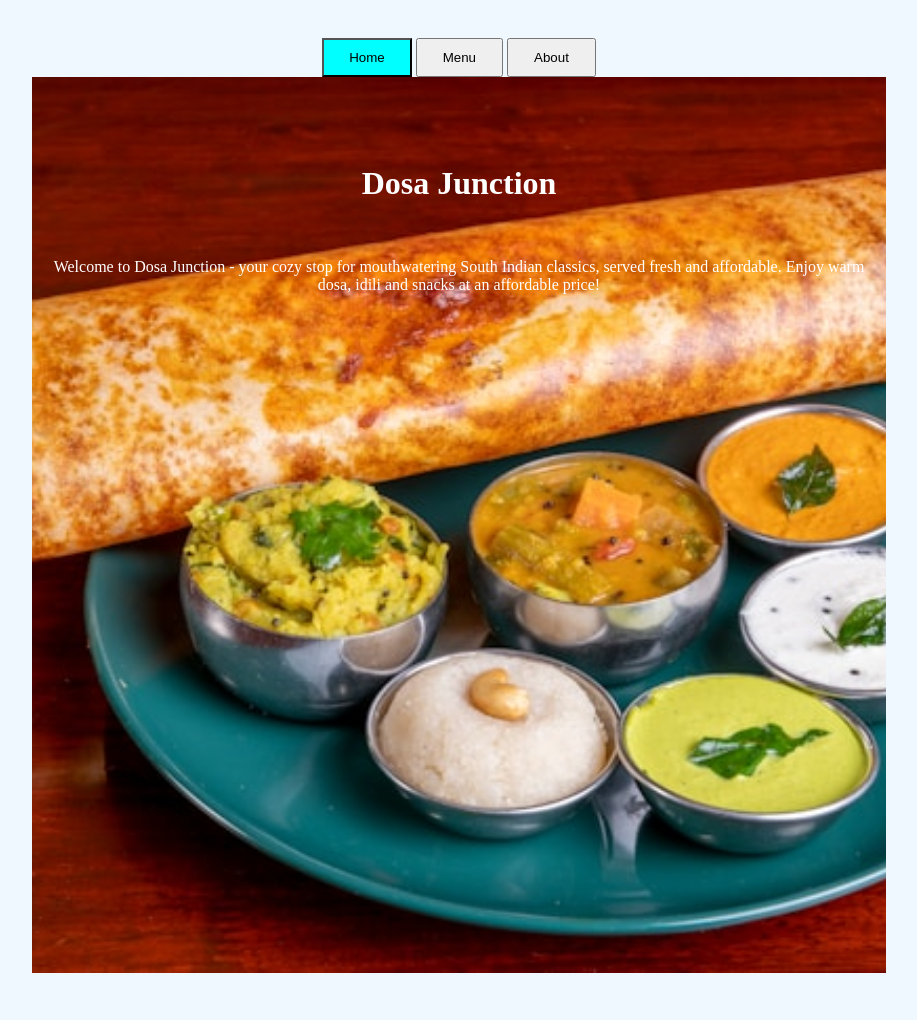
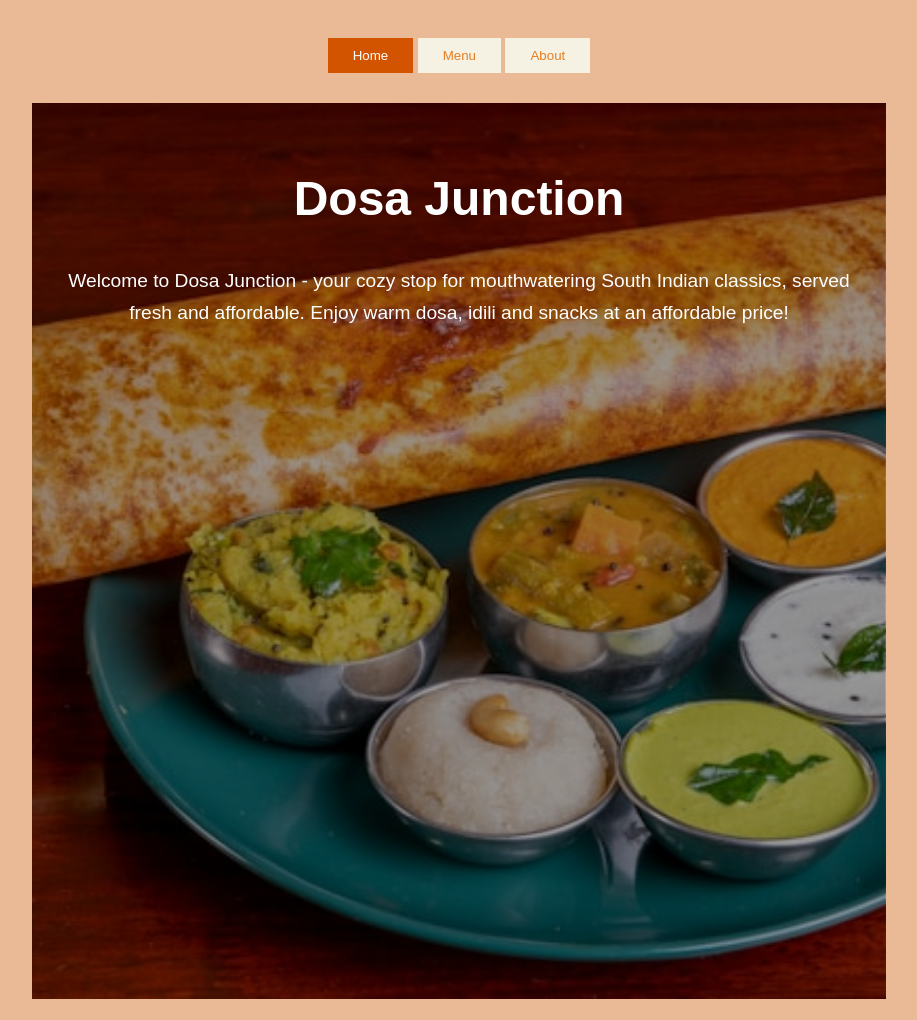
Before and after one commit to R4hul36/odin-restaurant-page, a website built with webpack: page src/template.html in a window 1280 px wide. Shown: the whole page, without its empty margins (181-1098 px from the left). Before the commit the page ends 981 px from the top, so only its background shows below. Built offline with nearby package versions, Linux system fonts and the light colour scheme.

Commit message:
added styling to the home section

```diff
--- a/src/styles.css
+++ b/src/styles.css
@@ -1,5 +1,6 @@
 body {
-  background-color: aliceblue;
+  background-color: #eab996;;
+  font-family: sans-serif;
 }
 
 header {
@@ -9,34 +10,51 @@ header {
 }
 /* navbar */
 nav {
-  margin-top: 30px;
+  margin: 30px 20px;
+
 }
 
 nav > button {
   padding: 10px 25px;
+  border: none;
+  background-color:#f5f1e3;
+  color: #e67e22;
 }
 
 .active-btn {
-  background-color: aqua;
+  background-color: #d35400;
+  color: white;
+  /* background-color: aqua; */
 }
 
 h1 {
   text-align: center;
-  margin: 40px 0px;
+  margin: 20px 0px;
 }
 
 /* Home page */
 
 .home-section {
-  background: url('./images/dosa01.jpg') center/cover no-repeat;
-  color: white;
+  background: center/cover no-repeat;
+  background-image: linear-gradient(rgba(0,0,0,0.4), rgba(0,0,0,0.4)), url('./images/dosa01.jpg');
+  color: rgb(255, 255, 255);
   display: flex;
   flex-direction: column;
   align-items: center;
   text-align: center;
   padding: 3rem 1rem;
   height: 100vh;
+
 }
+
+.home-section h1 {
+    font-size: 3rem;
+}
+.home-section p {
+    font-size: 1.2rem;
+    line-height: 2rem;
+}
+
 
 /* menu page  */
 .menu-section,
--- a/src/template.html
+++ b/src/template.html
@@ -14,5 +14,6 @@
       </nav>
     </header>
     <div id="content"></div>
+    <footer>sfd</footer>
   </body>
 </html>
```
